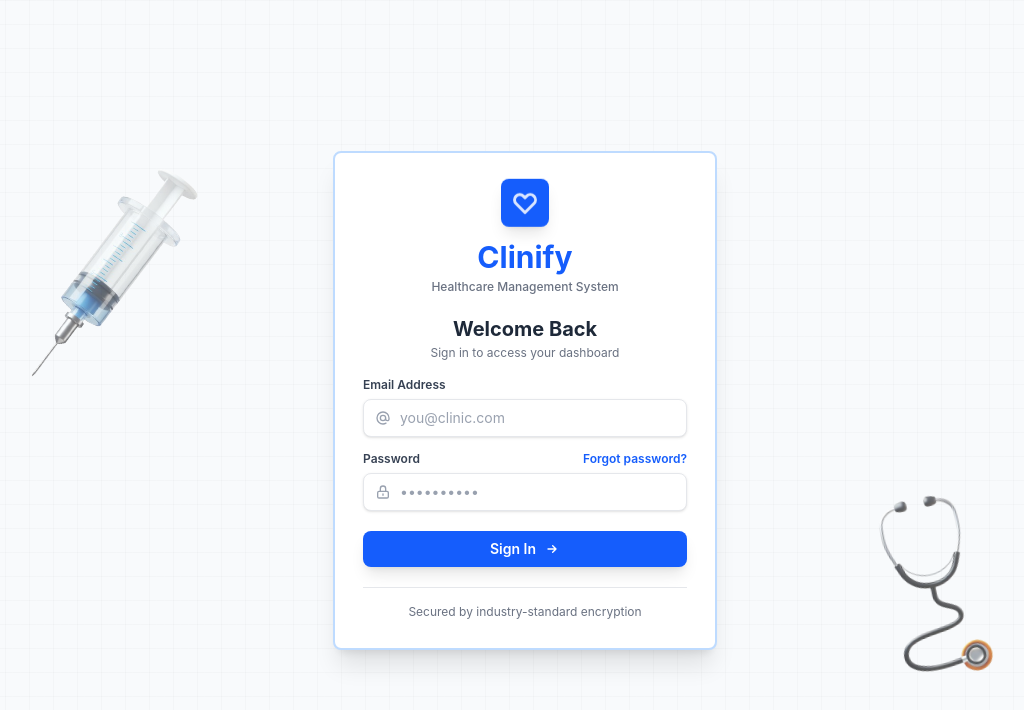
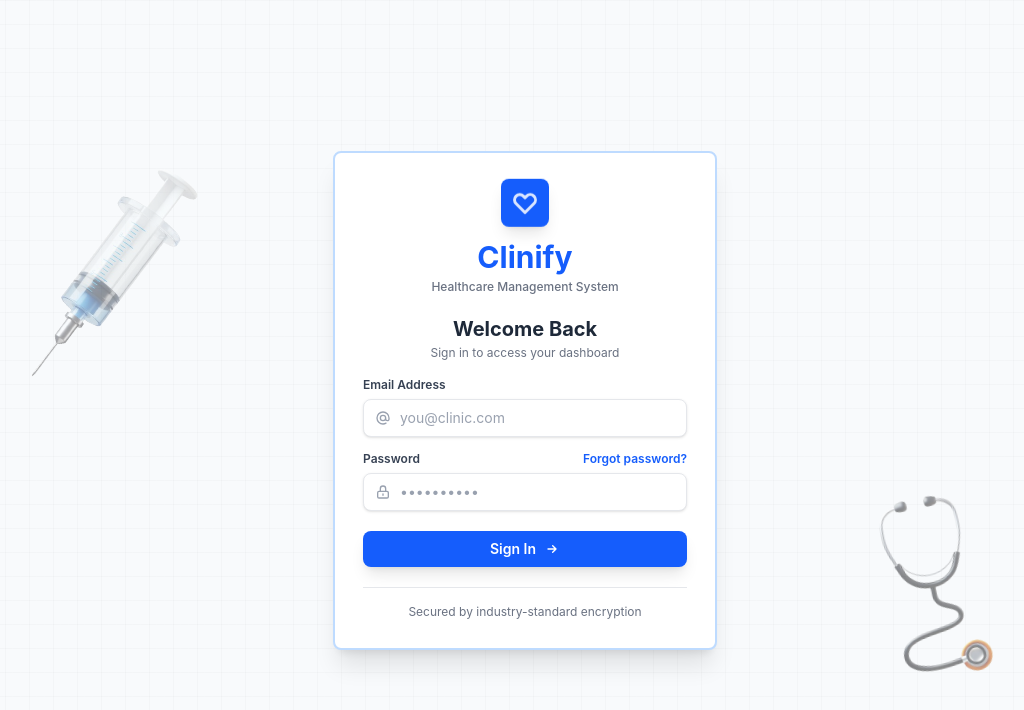
Before and after one commit to Amanrajguptaa/Clinify, a Next.js app in the folder Frontend/: page / in a window 1280 px wide. Shown: the top 710 px of the page, without its empty margins (115-1139 px from the left). Built offline with nearby package versions, Linux system fonts and the light colour scheme.

Commit message:
Added Image

```diff
--- a/Frontend/src/app/page.tsx
+++ b/Frontend/src/app/page.tsx
@@ -1,7 +1,6 @@
 "use client";
 
 import React, { useState } from "react";
-import Image from "next/image";
 import axios from "axios";
 import { useRouter } from "next/navigation";
 
@@ -52,10 +51,22 @@ const StaffLogin: React.FC = () => {
 
       {/* Decorative Images */}
       <div className="absolute left-24 top-36 rotate-12 pointer-events-none opacity-70 hidden lg:block">
-        <Image src="/syringe.png" alt="" width={260} height={220} />
+        <img
+          src="/syringe.png"
+          alt="Syringe"
+          width={260}
+          height={220}
+          className="pointer-events-none opacity-70 hidden lg:block "
+        />
       </div>
       <div className="absolute right-28 bottom-24 -rotate-12 pointer-events-none opacity-70 hidden lg:block">
-        <Image src="/stethoscope.png" alt="" width={240} height={220} />
+        <img
+          src="/stethoscope.png"
+          alt="Stethoscope"
+          width={240}
+          height={220}
+          className="pointer-events-none opacity-70 hidden lg:block"
+        />
       </div>
 
       {/* Login Card */}
```
